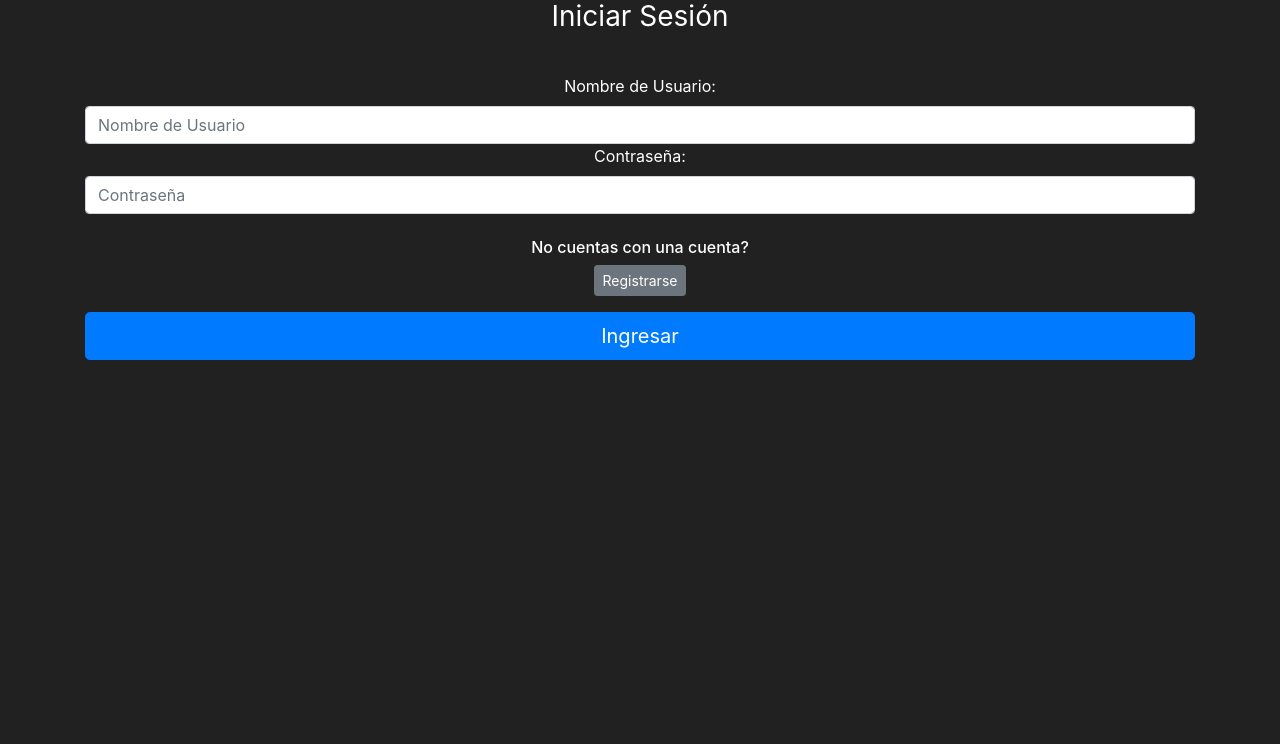
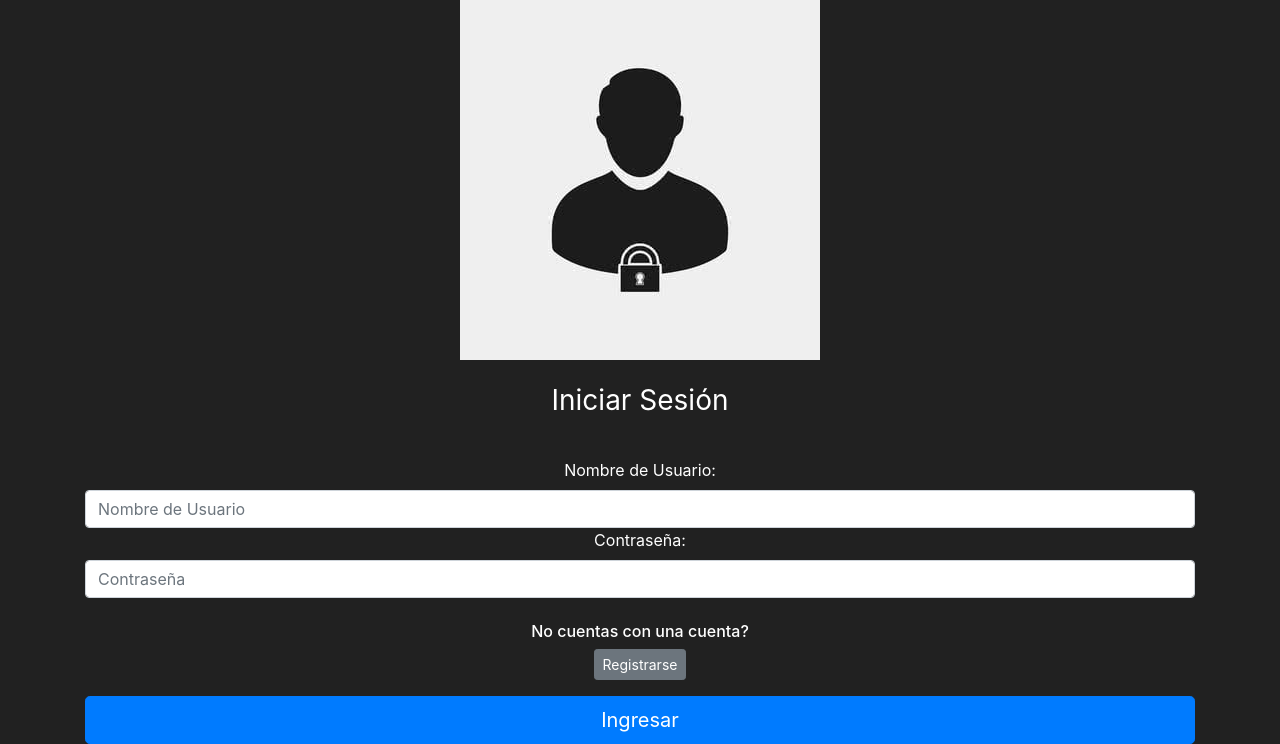
Before and after one commit to atommnava/Empresa-Mercado-Flask, a Flask app: page /login in a window 1280 px wide. Shown: the part 56-800 px from the top of the page. Run offline with Flask 3, Linux system fonts and the light colour scheme; some libraries are stand-ins or nearby versions.

Commit message:
Vender Item V.FINAL

```diff
--- a/market/templates/login.html
+++ b/market/templates/login.html
@@ -8,7 +8,7 @@ Página para Iniciar Sesión
 <div class="container">
     <form method="POST" class="form-signin" style="color:white">
         {{ form.hidden_tag() }}
-        <!-- <img class="mb-4" src="https://res.cloudinary.com/jimshapedcoding/image/upload/v1597332609/android-icon-192x192_ove2a7.png" alt=""> -->
+        <img class="mb-4" src="../static/login.jpg" alt="">
         <h1 class="h3 mb-3 font-weight-normal">
             Iniciar Sesión
         </h1>
```
Also changed, not shown: market/static/login.jpg (added).
